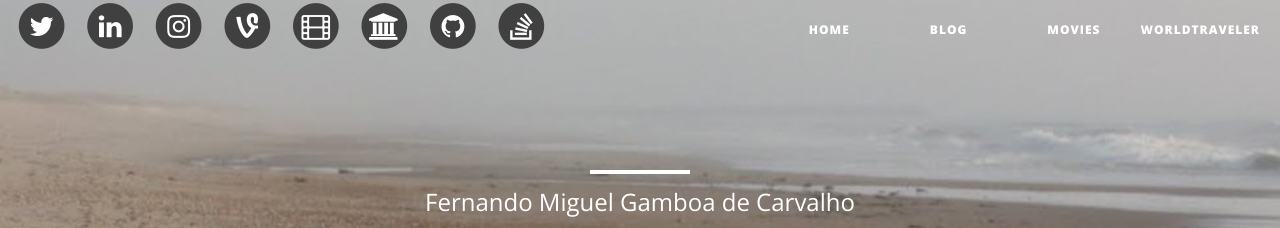
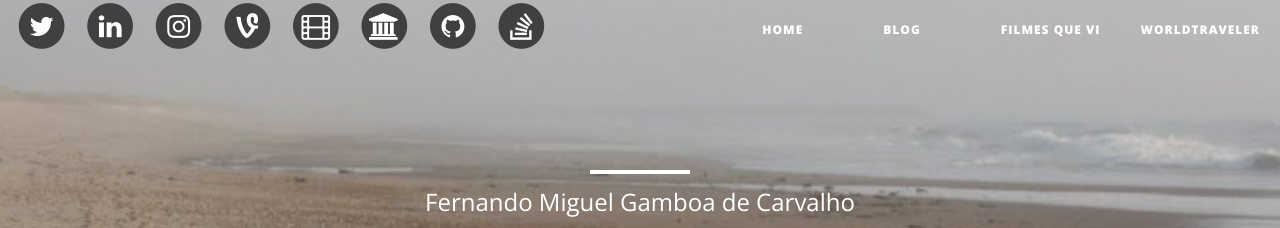
Before and after one commit to fmcarvalho/fmcarvalho.github.io, a Jekyll site: the page built from index.markdown, in a window 1280 px wide. Shown: the top 228 px of the page. Built offline with Jekyll 4.4.1, drawn with Linux system fonts in a browser that asks for light colours; nearby versions of some CDN libraries.

```diff
--- a/movies.html
+++ b/movies.html
@@ -1,7 +1,7 @@
 ---
 layout: page
-title: "Movies"
-description: "I've seen, good and bad"
+title: "Filmes que vi"
+description: "...bons e maus"
 header-img: "img/sj-onda.jpg"
 ---
 
```
Also changed, not shown: other parts of movies.html (+1 -1 lines).
